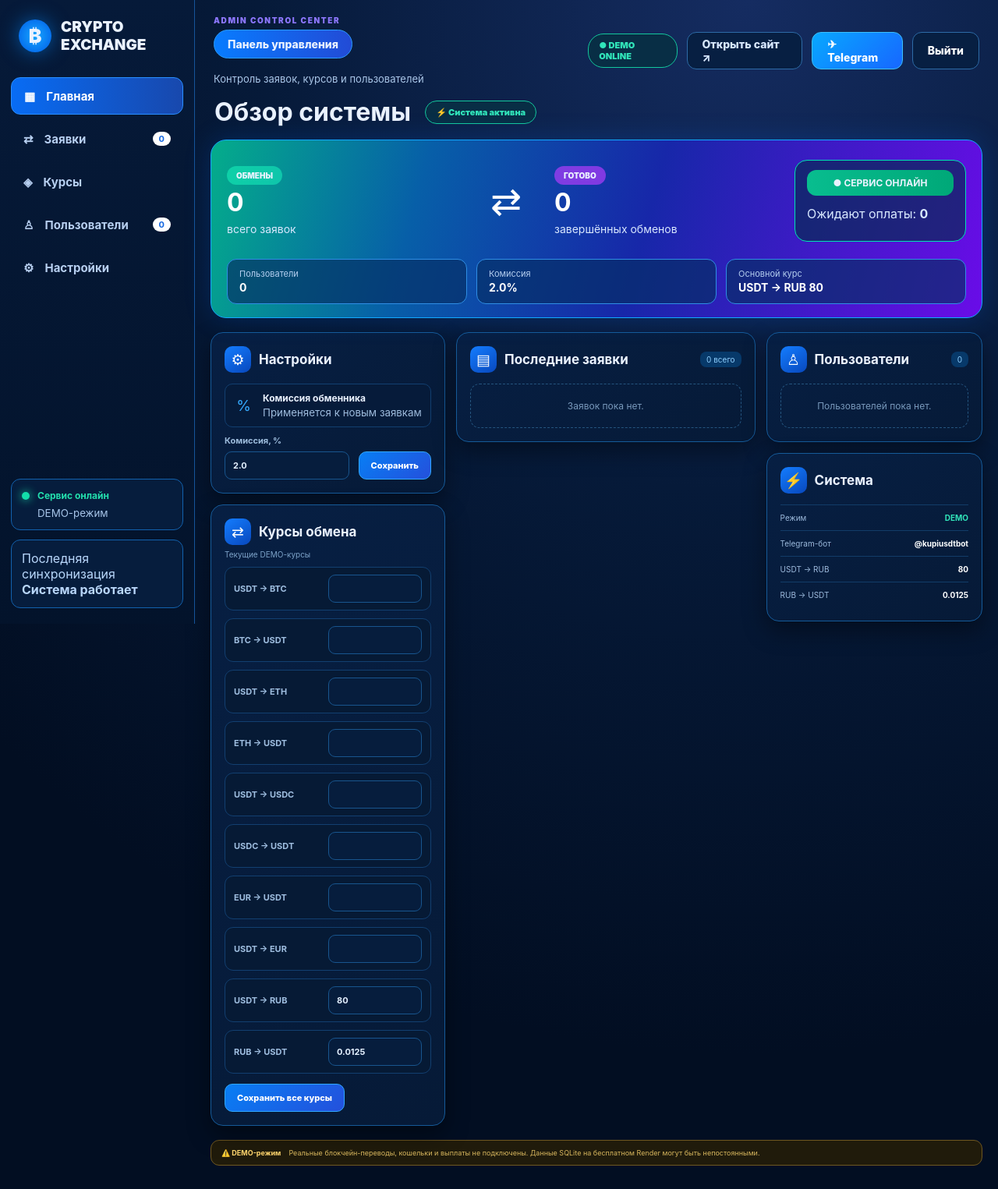
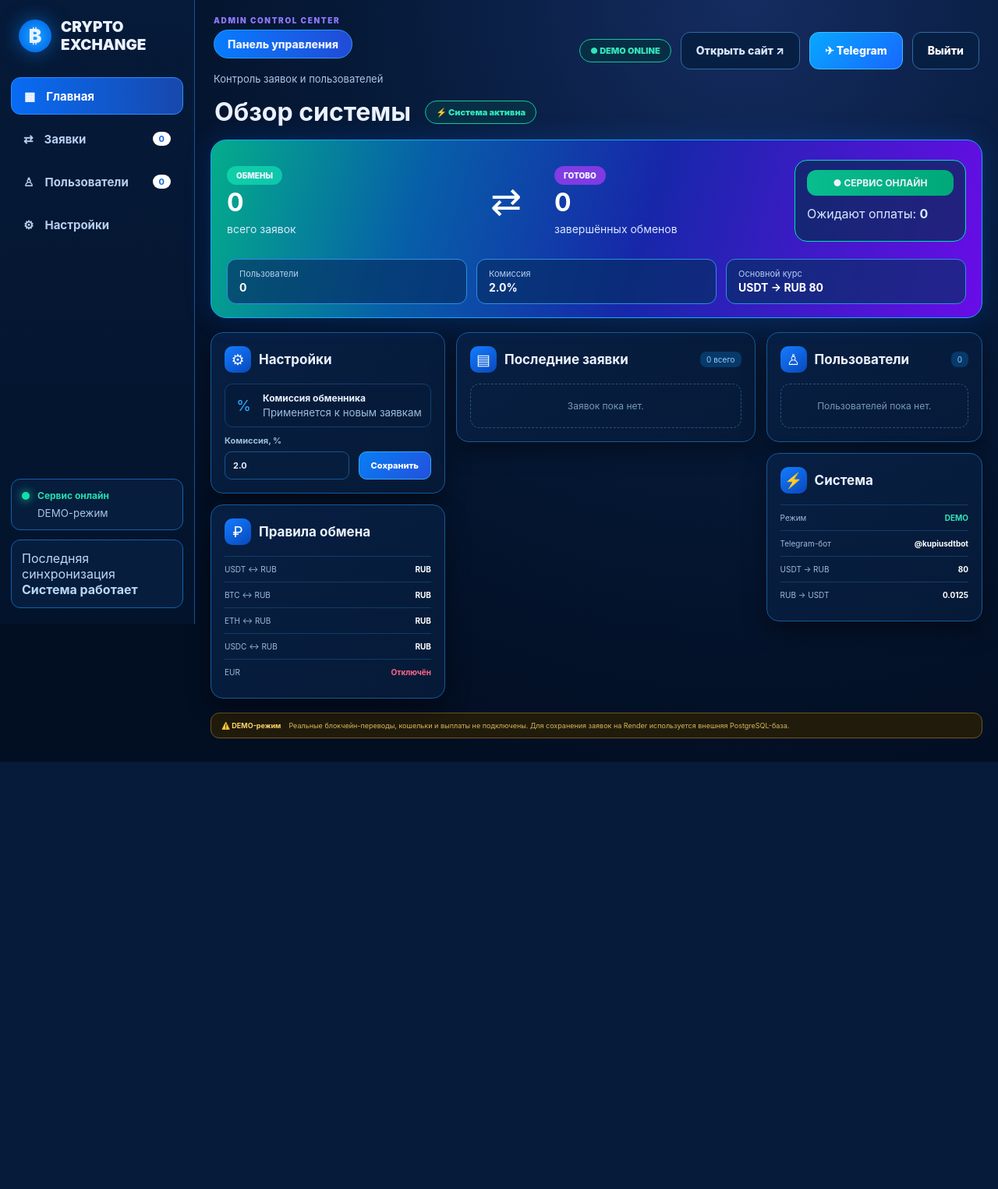
Before and after one commit to privetandrei7/crypto_exchange, a FastAPI app: page /admin in a window 1280 px wide. Shown: the whole page at 78% size. After the commit the page ends 977 px from the top, so only its background shows below. Run offline with FastAPI, Linux system fonts and the light colour scheme; the visitor is signed in with stand-in values (Sample User, id 1); data comes from the database, SQL or seed files in the repository; data that the repository does not hold is empty; parts of the project's set-up code (start-up, migrations or seed data) failed here and were passed over.

Commit message:
Remove unnecessary exchange rates block from admin

```diff
--- a/templates/admin.html
+++ b/templates/admin.html
@@ -5,25 +5,15 @@
   <meta name="viewport" content="width=device-width,initial-scale=1">
   <title>Crypto Exchange — Админ-панель</title>
   <link rel="stylesheet" href="/static/style.css?v=20260915-11">
-  <style>
-    .workspace-grid .left-column .rate-grid{grid-template-columns:1fr}
-    .workspace-grid .left-column .rate-grid label{grid-template-columns:minmax(0,1fr) minmax(120px,1fr)}
-    .workspace-grid .left-column .rate-grid input{width:100%;min-width:0}
-    .hero-main .coin-block{gap:0}
-    @media(max-width:760px){
-      .workspace-grid .left-column .rate-grid label{grid-template-columns:1fr}
-    }
-  </style>
+  <style>.hero-main .coin-block{gap:0}</style>
 </head>
 <body>
-<div class="crypto-admin">
-  <div class="admin-layout">
+<div class="crypto-admin"><div class="admin-layout">
 <aside class="sidebar">
   <div class="side-brand"><span class="brand-coin">₿</span><span>CRYPTO<br>EXCHANGE</span></div>
   <nav class="side-nav">
     <a href="/admin" class="active">▦ <span>Главная</span></a>
     <a href="#orders">⇄ <span>Заявки</span><b>{{ stats.orders_total }}</b></a>
-        <a href="#rates">◈ <span>Курсы</span></a>
     <a href="#users">♙ <span>Пользователи</span><b>{{ stats.users }}</b></a>
     <a href="#settings">⚙ <span>Настройки</span></a>
   </nav>
@@ -32,109 +22,19 @@
     <div class="last-sync">Последняя синхронизация<br><b>Система работает</b></div>
   </div>
 </aside>
-
 <div class="admin-content">
-      <header class="detail-header">
-        <div class="header-left">
-          <div><div class="eyebrow-admin">ADMIN CONTROL CENTER</div><div class="operation-chip">Панель управления</div></div>
-          <div class="created-line">Контроль заявок, курсов и пользователей</div>
-        </div>
-        <div class="header-actions">
-          <span class="live-status">● DEMO ONLINE</span>
-          <a class="edit-btn" href="/" target="_blank">Открыть сайт ↗</a>
-          <a class="telegram-btn" href="https://t.me/kupiusdtbot" target="_blank">✈ Telegram</a>
-          <a class="delete-btn" style="background:#071f42;border-color:#2d6ba7" href="/admin/logout">Выйти</a>
-        </div>
-      </header>
-
+<header class="detail-header"><div class="header-left"><div><div class="eyebrow-admin">ADMIN CONTROL CENTER</div><div class="operation-chip">Панель управления</div></div><div class="created-line">Контроль заявок и пользователей</div></div><div class="header-actions"><span class="live-status">● DEMO ONLINE</span><a class="edit-btn" href="/" target="_blank">Открыть сайт ↗</a><a class="telegram-btn" href="https://t.me/kupiusdtbot" target="_blank">✈ Telegram</a><a class="delete-btn" style="background:#071f42;border-color:#2d6ba7" href="/admin/logout">Выйти</a></div></header>
 <main>
-        <div class="page-heading">
-          <div><h1>Обзор системы</h1></div>
-          <span class="live-status">⚡ Система активна</span>
-        </div>
-
-        <section class="hero-exchange">
-          <div class="hero-main">
-            <div class="coin-block">
-              <div><span class="hero-label">ОБМЕНЫ</span><strong>{{ stats.orders_total }}</strong><small>всего заявок</small></div>
-            </div>
-            <div class="hero-arrow">⇄</div>
-            <div class="coin-block receive">
-              <div><span class="hero-label">ГОТОВО</span><strong>{{ stats.completed }}</strong><small>завершённых обменов</small></div>
-            </div>
-            <div class="hero-status">
-              <b>● СЕРВИС ОНЛАЙН</b>
-              <span>Ожидают оплаты: <strong>{{ stats.waiting }}</strong></span>
-            </div>
-          </div>
-          <div class="hero-kpis">
-            <div><label>Пользователи</label><b>{{ stats.users }}</b></div>
-            <div><label>Комиссия</label><b>{{ settings.get('fee_percent','1.0') }}%</b></div>
-            <div><label>Основной курс</label><b>USDT → RUB {{ settings.get('rate_USDT_RUB','80')|fmt(8,0,True) }}</b></div>
-          </div>
-        </section>
-
+<div class="page-heading"><div><h1>Обзор системы</h1></div><span class="live-status">⚡ Система активна</span></div>
+<section class="hero-exchange"><div class="hero-main"><div class="coin-block"><div><span class="hero-label">ОБМЕНЫ</span><strong>{{ stats.orders_total }}</strong><small>всего заявок</small></div></div><div class="hero-arrow">⇄</div><div class="coin-block receive"><div><span class="hero-label">ГОТОВО</span><strong>{{ stats.completed }}</strong><small>завершённых обменов</small></div></div><div class="hero-status"><b>● СЕРВИС ОНЛАЙН</b><span>Ожидают оплаты: <strong>{{ stats.waiting }}</strong></span></div></div><div class="hero-kpis"><div><label>Пользователи</label><b>{{ stats.users }}</b></div><div><label>Комиссия</label><b>{{ settings.get('fee_percent','2.0') }}%</b></div><div><label>Основной курс</label><b>USDT → RUB {{ settings.get('rate_USDT_RUB','80')|fmt(8,0,True) }}</b></div></div></section>
 <div class="workspace-grid">
 <div class="left-column">
-            <section class="dark-card" id="settings">
-              <div class="card-title"><span class="title-icon">⚙</span><h2>Настройки</h2></div>
-              <div class="client-details">
-                <div><span class="mini-icon">%</span><div><b>Комиссия обменника</b><small>Применяется к новым заявкам</small></div></div>
+<section class="dark-card" id="settings"><div class="card-title"><span class="title-icon">⚙</span><h2>Настройки</h2></div><div class="client-details"><div><span class="mini-icon">%</span><div><b>Комиссия обменника</b><small>Применяется к новым заявкам</small></div></div></div><form method="post" action="/admin/settings" class="settings-form" style="margin-top:10px"><label>Комиссия, %<input name="fee_percent" type="number" step="0.01" min="0" max="100" value="{{ settings.get('fee_percent','2.0') }}"></label><button class="primary-btn">Сохранить</button></form></section>
+<section class="dark-card"><div class="card-title"><span class="title-icon">₽</span><h2>Правила обмена</h2></div><div class="info-row"><span>USDT ↔ RUB</span><b>RUB</b></div><div class="info-row"><span>BTC ↔ RUB</span><b>RUB</b></div><div class="info-row"><span>ETH ↔ RUB</span><b>RUB</b></div><div class="info-row"><span>USDC ↔ RUB</span><b>RUB</b></div><div class="info-row"><span>EUR</span><b style="color:#ff6688">Отключён</b></div></section>
 </div>
-              <form method="post" action="/admin/settings" class="settings-form" style="margin-top:10px">
-                <label>Комиссия, %<input name="fee_percent" type="number" step="0.01" min="0" max="100" value="{{ settings.get('fee_percent','1.0') }}"></label>
-                <button class="primary-btn">Сохранить</button>
-              </form>
-            </section>
-
-            <section class="dark-card" id="rates">
-              <div class="card-title"><span class="title-icon">⇄</span><h2>Курсы обмена</h2></div>
-              <p style="color:#7ea4ca;font-size:10px;margin-top:-8px">Текущие DEMO-курсы</p>
-              <form method="post" action="/admin/rates">
-                <div class="rate-grid">{% for key,label in rate_keys %}<label><span>{{ label }}</span><input name="{{ key }}" type="number" step="any" min="0.000000000001" value="{{ settings.get(key,'')|fmt(8,0,False) }}"></label>{% endfor %}</div>
-                <button class="primary-btn">Сохранить все курсы</button>
-              </form>
-            </section>
+<div class="center-column"><section class="dark-card" id="orders"><div class="card-title"><span class="title-icon">▤</span><h2>Последние заявки</h2><span class="history-count">{{ stats.orders_total }} всего</span></div><div class="orders-list">{% for o in orders %}<article class="order-row"><div><a class="order-id-link" href="/admin/orders/{{ o.id }}">#{{ o.id }}</a><small>{{ o.created_at.strftime('%d.%m.%Y %H:%M') if o.created_at else '—' }}</small></div><div><b>{{ o.sell_amount|fmt(8,2,True) }} {{ o.sell_currency }} → {{ o.buy_amount|fmt(8,2,True) }} {{ o.buy_currency }}</b><small>Telegram ID: {{ o.telegram_id }}</small></div><div><span class="badge">{{ status_labels.get(o.status,o.status) }}</span></div><div><form method="post" action="/admin/orders/{{ o.id }}/status" class="status-form"><select name="status">{% for s in statuses %}<option value="{{ s }}" {% if o.status==s %}selected{% endif %}>{{ status_labels[s] }}</option>{% endfor %}</select><button>Изменить</button></form></div><a class="detail-btn" href="/admin/orders/{{ o.id }}">Подробнее</a></article>{% else %}<div class="empty">Заявок пока нет.</div>{% endfor %}</div></section></div>
+<div class="right-column"><section class="dark-card" id="users"><div class="card-title"><span class="title-icon">♙</span><h2>Пользователи</h2><span class="history-count">{{ stats.users }}</span></div><div class="users-grid" style="grid-template-columns:1fr">{% for u in users %}<div class="user-card"><b>{{ '@'+u.username if u.username else 'Без username' }}</b><span>Telegram ID: {{ u.telegram_id }}</span><small>{{ u.created_at.strftime('%d.%m.%Y %H:%M') if u.created_at else '—' }}</small></div>{% else %}<div class="empty">Пользователей пока нет.</div>{% endfor %}</div></section><section class="dark-card"><div class="card-title"><span class="title-icon">⚡</span><h2>Система</h2></div><div class="info-row"><span>Режим</span><b style="color:#31e5ba">DEMO</b></div><div class="info-row"><span>Telegram-бот</span><b>@kupiusdtbot</b></div><div class="info-row"><span>USDT → RUB</span><b>{{ settings.get('rate_USDT_RUB','80')|fmt(8,0,True) }}</b></div><div class="info-row"><span>RUB → USDT</span><b>{{ settings.get('rate_RUB_USDT','0.0125')|fmt(8,0,False) }}</b></div></section></div>
 </div>
-
-          <div class="center-column">
-            <section class="dark-card" id="orders">
-              <div class="card-title"><span class="title-icon">▤</span><h2>Последние заявки</h2><span class="history-count">{{ stats.orders_total }} всего</span></div>
-              <div class="orders-list">
-                {% for o in orders %}
-                <article class="order-row">
-                  <div><a class="order-id-link" href="/admin/orders/{{ o.id }}">#{{ o.id }}</a><small>{{ o.created_at.strftime('%d.%m.%Y %H:%M') if o.created_at else '—' }}</small></div>
-                  <div><b>{{ o.sell_amount|fmt(8,2,True) }} {{ o.sell_currency }} → {{ o.buy_amount|fmt(8,2,True) }} {{ o.buy_currency }}</b><small>Telegram ID: {{ o.telegram_id }}</small></div>
-                  <div><span class="badge">{{ status_labels.get(o.status,o.status) }}</span></div>
-                  <div><form method="post" action="/admin/orders/{{ o.id }}/status" class="status-form"><select name="status">{% for s in statuses %}<option value="{{ s }}" {% if o.status==s %}selected{% endif %}>{{ status_labels[s] }}</option>{% endfor %}</select><button>Изменить</button></form></div>
-                  <a class="detail-btn" href="/admin/orders/{{ o.id }}">Подробнее</a>
-                </article>
-                {% else %}<div class="empty">Заявок пока нет.</div>{% endfor %}
-              </div>
-            </section>
-          </div>
-
-          <div class="right-column">
-            <section class="dark-card" id="users">
-              <div class="card-title"><span class="title-icon">♙</span><h2>Пользователи</h2><span class="history-count">{{ stats.users }}</span></div>
-              <div class="users-grid" style="grid-template-columns:1fr">
-                {% for u in users %}<div class="user-card"><b>{{ '@'+u.username if u.username else 'Без username' }}</b><span>Telegram ID: {{ u.telegram_id }}</span><small>{{ u.created_at.strftime('%d.%m.%Y %H:%M') if u.created_at else '—' }}</small></div>{% else %}<div class="empty">Пользователей пока нет.</div>{% endfor %}
-              </div>
-            </section>
-            <section class="dark-card">
-              <div class="card-title"><span class="title-icon">⚡</span><h2>Система</h2></div>
-              <div class="info-row"><span>Режим</span><b style="color:#31e5ba">DEMO</b></div>
-              <div class="info-row"><span>Telegram-бот</span><b>@kupiusdtbot</b></div>
-              <div class="info-row"><span>USDT → RUB</span><b>{{ settings.get('rate_USDT_RUB','80')|fmt(8,0,True) }}</b></div>
-              <div class="info-row"><span>RUB → USDT</span><b>{{ settings.get('rate_RUB_USDT','0.0125')|fmt(8,0,False) }}</b></div>
-            </section>
-          </div>
-        </div>
-
-        <div class="demo-bar"><b>⚠️ DEMO-режим</b> Реальные блокчейн-переводы, кошельки и выплаты не подключены. Данные SQLite на бесплатном Render могут быть непостоянными.</div>
-      </main>
-    </div>
-  </div>
-</div>
-</body>
-</html>
+<div class="demo-bar"><b>⚠️ DEMO-режим</b> Реальные блокчейн-переводы, кошельки и выплаты не подключены. Для сохранения заявок на Render используется внешняя PostgreSQL-база.</div>
+</main></div></div></div>
+</body></html>
```
Lines whose indentation alone changed are shown as unchanged.
